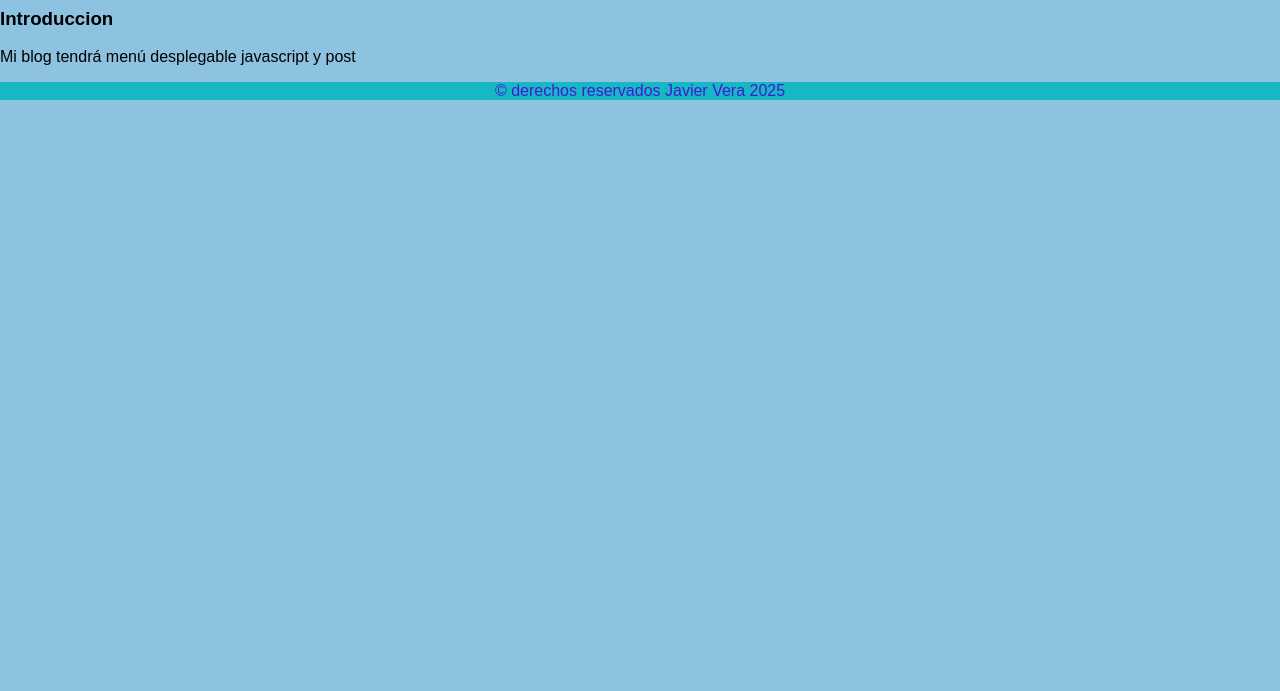
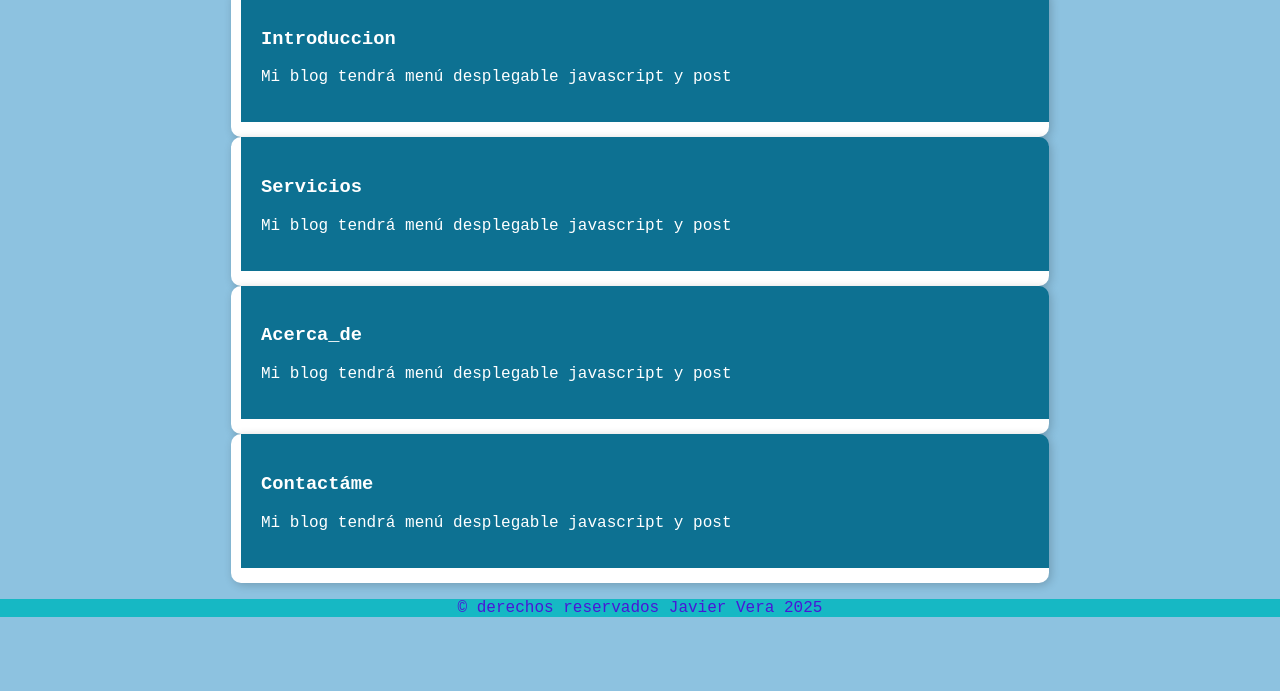
Before and after one commit to javiervera123/p-gina-web-blog-, a plain HTML site: page index.html in a window 1280 px wide. Shown: the part 109-800 px from the top of the page. Drawn offline with Linux system fonts and the light colour scheme.

Commit message:
creamos menu nav y secciones

```diff
--- a/index.html
+++ b/index.html
@@ -19,12 +19,24 @@
         </nav>
     </header>
     <main> <!-- et semántica, sólo se crea una por página y es contenedor central-->
-        <section>   <!-- et semántica, pueo usar las que yo quiera y es contenedor-->
+        <section id="inicio">   <!-- sesion home-->
             <h3>Introduccion</h3>
             <p> Mi blog tendrá menú desplegable javascript y post</p>
         </section>
+        <section id="servicios">   <!-- sesion -->
+            <h3>Servicios</h3>
+            <p> Mi blog tendrá menú desplegable javascript y post</p>
+        </section>
+        <section id="acerca_de">   <!-- sesion acerca de -->
+            <h3>Acerca_de</h3>
+            <p> Mi blog tendrá menú desplegable javascript y post</p>
+        </section>
+        <section id="contacto">   <!-- sesion contacto-->
+            <h3>Contactáme</h3>
+            <p> Mi blog tendrá menú desplegable javascript y post</p>
+        </section>
 
-
+            <!-- sigue la barra fija para que el banner no se mueva cuando naveguemos-->
     </main>
     <footer>
         <p> &copy derechos reservados Javier Vera 2025 </p>
--- a/style.css
+++ b/style.css
@@ -1,5 +1,5 @@
 body{
-    font-family: Arial, Helvetica, sans-serif;
+    font-family:'Courier New', Courier, monospace;
     margin: 0;
     padding: 0;
     background-color: rgb(141, 194, 224);
@@ -12,11 +12,12 @@ header{
     top: 0;
     color: white;
     z-index: 1000;
+    border-radius: 10px;
 
 }
 nav{
     display: flex;
-    justify-content: space-between;
+    justify-content:flex-end;
     align-items: center;
     max-width: 1200;
     margin: 0 auto;
@@ -41,6 +42,21 @@ nav ul li a{
 nav ul li a:hover{
     background-color: #555;
 }
+
+#inicio, #servicios,
+#acerca_de, #contacto {
+    padding: 20px;                              /* Espacio interno */
+    background-color: rgb(13, 113, 146);        /* Fondo azul oscuro */
+    border-left: 10px solid white;              /* Borde izquierdo blanco */
+    border-bottom: 15px solid white;            /* Borde inferior blanco */
+    width: 60%;                                 /* Anchura de cada sección */
+    margin: 0 auto;                             /* Centrado horizontal */
+    color: white;                              /* Texto blanco */
+    border-radius: 10px;                        /* Bordes redondeados */
+    box-shadow: 2px 2px 10px rgba(0,0,0,0.2);   /* Sombra suave */
+    /*height: 100vh;  ocupa toda la seccion toda la pantalla */
+}
+
 footer{
     background-color: rgb(22, 184, 196);
     text-align: center;
```
